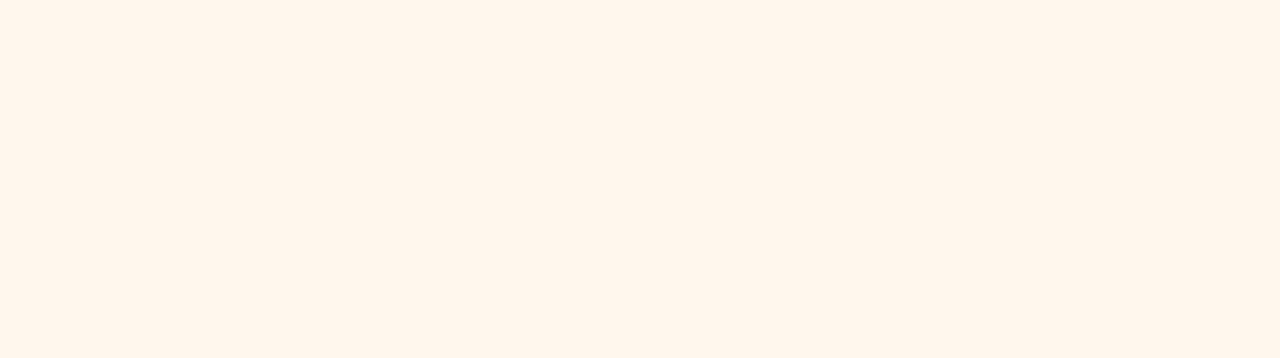
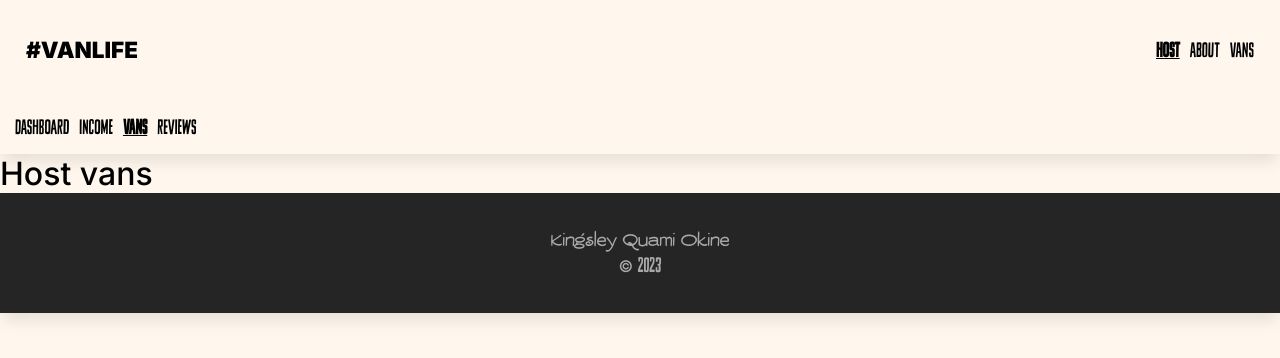
Before and after one commit to killy10o10/vanLife, a React (Vite) app: page /host/hostVans in a window 1280 px wide. Before the commit this address had no page. Shown: the top 358 px of the page. Built offline with nearby package versions, Linux system fonts and the light colour scheme; what miragejs would draw is missing.

Commit message:
Add host vans routes

```diff
--- a/src/App.jsx
+++ b/src/App.jsx
@@ -7,6 +7,8 @@ import VanDetails from './pages/Vans/vanDetails';
 import Layout from './components/Layout';
 import Dashboard from './pages/Host/Dashboard';
 import Income from './pages/Host/Income';
+import HostVans from './pages/Host/HostVans';
+import HostVanDetail from './components/HostVanDetail';
 import Reviews from './pages/Host/Reviews';
 import HostLayout from './components/HostLayout';
 
@@ -19,11 +21,13 @@ function App() {
           <Route path="/vans" element={<Vans />} />
           <Route path="/about" element={<About />} />
           <Route path="/vans/:id" element={<VanDetails />} />
-        <Route path="/host" element={<HostLayout />}>
-          <Route index element={<Dashboard />} />
-          <Route path="/host/income" element={<Income />} />
-          <Route path="/host/reviews" element={<Reviews />} />
-        </Route>
+          <Route path="/host" element={<HostLayout />}>
+            <Route index element={<Dashboard />} />
+            <Route path="/host/income" element={<Income />} />
+            <Route path="/host/reviews" element={<Reviews />} />
+            <Route path="/host/hostVans" element={<HostVans />} />
+            <Route path="/host/vans/:id" element={<HostVanDetail />} />
+          </Route>
         </Route>
       </Routes>
     </>
--- a/src/components/HostLayout.jsx
+++ b/src/components/HostLayout.jsx
@@ -1,16 +1,38 @@
-import { NavLink, Outlet } from "react-router-dom"
+import { NavLink, Outlet } from 'react-router-dom';
 
 function HostLayout() {
   return (
     <>
       <nav className="host-layout-nav">
-        <NavLink to="/host">Dashboard</NavLink>
-        <NavLink className={({isActive}) => isActive? "activeStyle" : null} to="income">Income</NavLink>
-        <NavLink className={({isActive}) => isActive? "activeStyle" : null} to="reviews">Reviews</NavLink>
+        <NavLink
+          className={({ isActive }) => (isActive ? 'activeStyle' : null)}
+          to="/host"
+          end
+        >
+          Dashboard
+        </NavLink>
+        <NavLink
+          className={({ isActive }) => (isActive ? 'activeStyle' : null)}
+          to="income"
+        >
+          Income
+        </NavLink>
+        <NavLink
+          className={({ isActive }) => (isActive ? 'activeStyle' : null)}
+          to="hostVans"
+        >
+          Vans
+        </NavLink>
+        <NavLink
+          className={({ isActive }) => (isActive ? 'activeStyle' : null)}
+          to="reviews"
+        >
+          Reviews
+        </NavLink>
       </nav>
       <Outlet />
     </>
-  )
+  );
 }
 
 export default HostLayout;
--- /dev/null
+++ b/src/components/HostVanDetail.jsx
@@ -0,0 +1,7 @@
+const HostVanDetail = () => {
+    return(
+        <h1>Hos vans Details</h1>
+    )
+}
+
+export default HostVanDetail;
--- /dev/null
+++ b/src/pages/Host/HostVans.jsx
@@ -0,0 +1,7 @@
+const HostVans = () => {
+    return(
+        <h1>Host vans</h1>
+    )
+}
+
+export default  HostVans;
```
Also changed, not shown: src/components/Navbar.jsx (+18 -5 lines).
